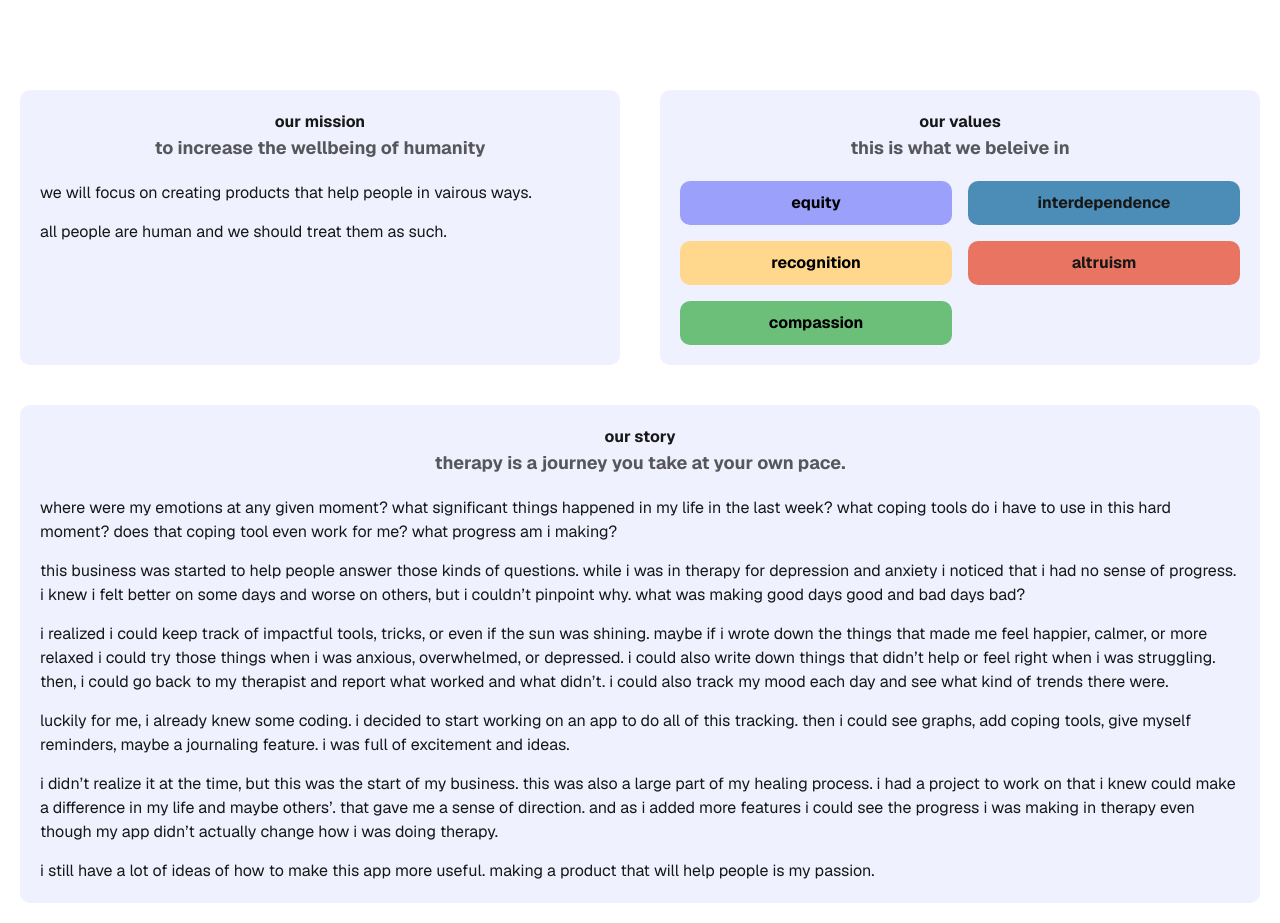
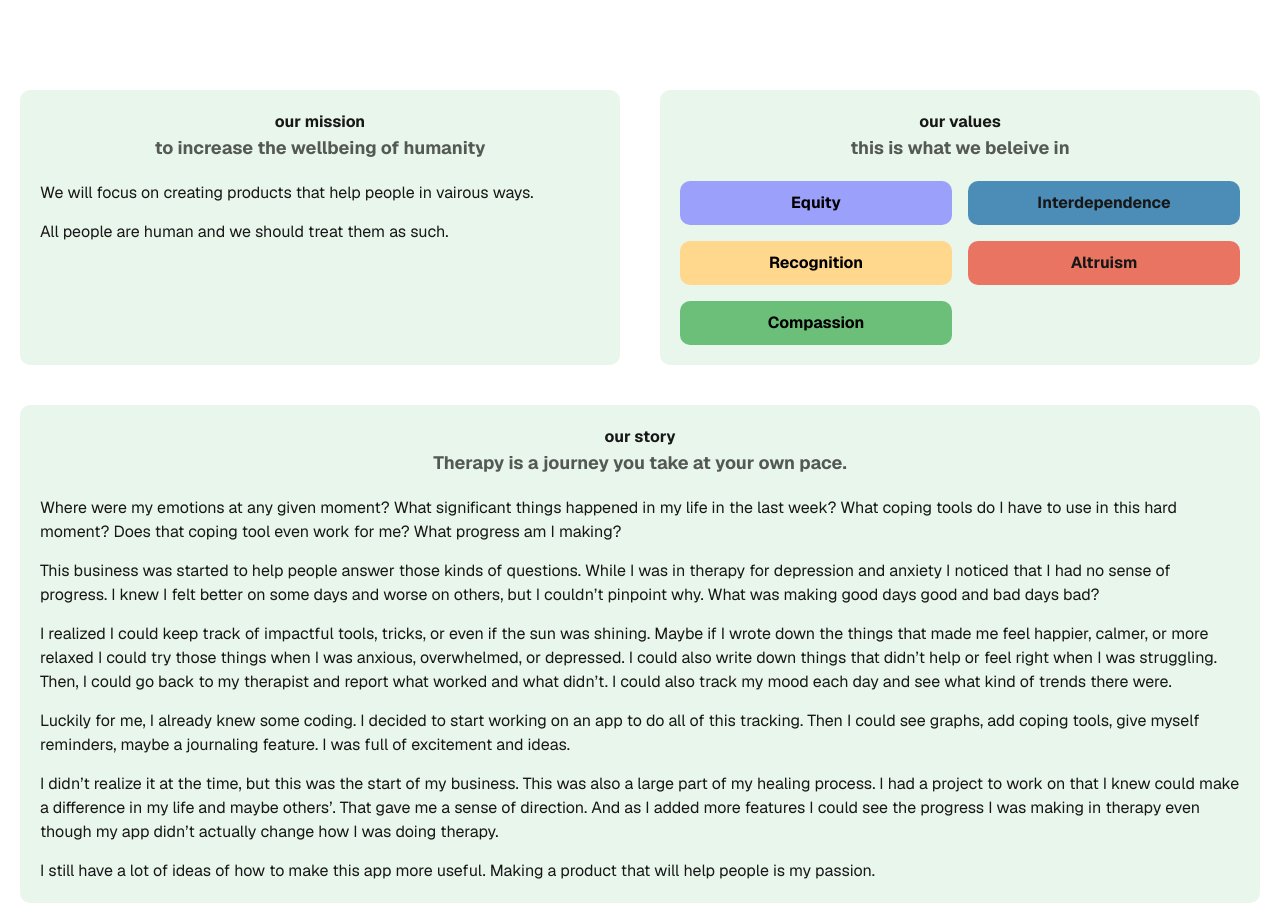
Before and after one commit to nate-leake/amafel-web, a Next.js app: page /about in a window 1280 px wide. Built offline with nearby package versions, Linux system fonts and the light colour scheme.

Commit message:
Small updates to Amafel from mood

```diff
--- a/app/globals.css
+++ b/app/globals.css
@@ -3,7 +3,7 @@
 html,
 body,
 div {
-  text-transform: lowercase;
+  /* text-transform: lowercase; */
 }
 
 body {
@@ -138,9 +138,9 @@ body {
 }
 
 .activeTabItem {
-  -webkit-text-decoration: underline var(--appYellow);
+  -webkit-text-decoration: underline var(--appGreen);
   text-decoration: underline;
-  text-decoration-color: var(--appYellow);
+  text-decoration-color: var(--appGreen);
   text-decoration-thickness: 5px;
   text-underline-offset: 7px;
 }
@@ -153,7 +153,7 @@ body {
 
 .generalContainer {
   margin: 10px;
-  background-color: color-mix(in srgb, var(--appPurple) 15%, transparent);
+  background-color: color-mix(in srgb, var(--appGreen) 15%, transparent);
   border-radius: 10px;
   padding: 10px;
 }
```
